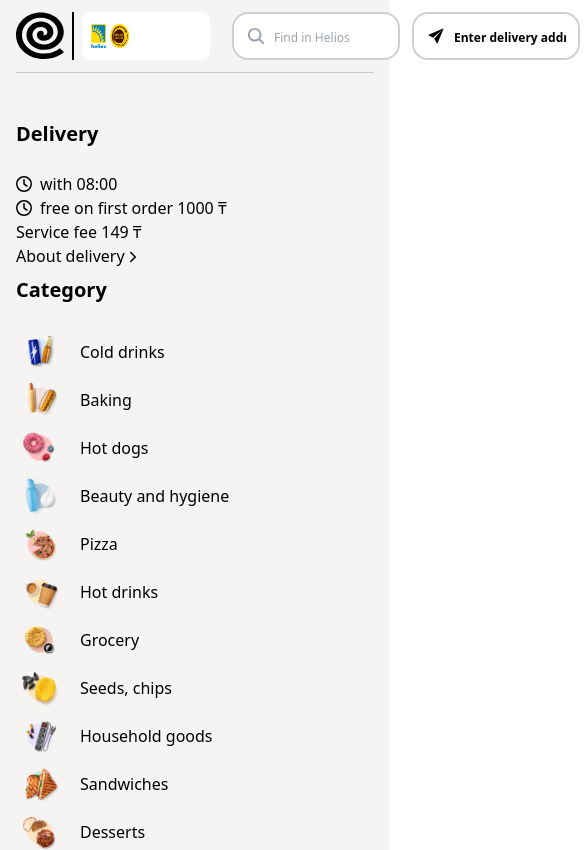
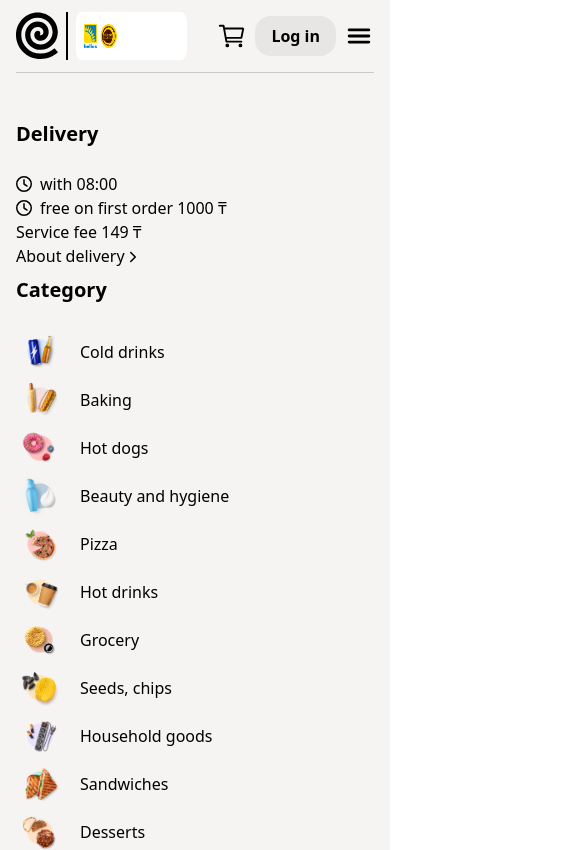
Before and after one commit to Nazmul1582/NShop, a React (Vite) app: page / in a window 390 px wide. Shown: the top 850 px of the page, 585 px wide, since content can reach past the window. Built offline with nearby package versions, Linux system fonts and the light colour scheme.

Commit message:
maded responsive the navbar for all devices

```diff
--- a/src/components/navbar/Navbar.jsx
+++ b/src/components/navbar/Navbar.jsx
@@ -1,15 +1,18 @@
 import { Link } from "react-router-dom";
 import { images } from "../../utils/images";
-import { IoSearch } from "react-icons/io5";
+import { IoMenu, IoSearch } from "react-icons/io5";
 import { IoIosSend } from "react-icons/io";
 import { IoCartOutline } from "react-icons/io5";
+import { useState } from "react";
+
 
 
 const Navbar = () => {
+  const [openDropdown, setOpenDropdown] = useState(false)
   return (
     <header className="bg-[#F5F4F2] h-20">
       <div className="container">
-        <div className="grid grid-cols-[200px_1fr_125px] lg:grid-cols-[1fr_2fr_1fr] gap-4 lg:gap-6 justify-between py-3 border-b border-[#8a878466]">
+        <div className="grid grid-cols-2 md:grid-cols-[200px_1fr_125px] lg:grid-cols-[1fr_2fr_1fr] gap-4 lg:gap-6 justify-between py-3 border-b border-[#8a878466] relative">
           <div className="flex items-center gap-2">
             <Link className="" to="/">
               <img className="w-12 h-12" src={images.logo} alt="logo" />
@@ -20,7 +23,7 @@ const Navbar = () => {
             </Link>
           </div>
 
-          <div className="flex justify-center gap-3 lg:gap-6">
+          <div className="hidden md:flex justify-center gap-3 lg:gap-6">
             <div className="flex items-center gap-2 px-3 rounded-2xl border-2 border-[#8a878466]  bg-white">
               <IoSearch className="text-xl lg:text-3xl text-gray-400" />
               <input
@@ -39,12 +42,33 @@ const Navbar = () => {
               />
             </div>
           </div>
+          {/* show only small device */}
+          <div className={`${openDropdown ? "flex" : "hidden"} flex-col justify-center gap-6 bg-white absolute top-[73px] right-0 p-6 rounded-lg`}>
+            <div className="flex items-center gap-2 px-3 rounded-2xl border-2 border-[#8a878466]  bg-white">
+              <IoSearch className="text-xl lg:text-3xl text-gray-400" />
+              <input
+                className="py-2 lg:py-3 outline-none border-none"
+                type="text"
+                placeholder="Find in Helios"
+              />
+            </div>
+
+            <div className="flex items-center gap-2 px-3 rounded-2xl border-2 border-[#8a878466]  bg-white">
+              <IoIosSend className="text-xl lg:text-3xl" />
+              <input
+                className="py-2 lg:py-3 outline-none border-none placeholder:text-black placeholder:font-semibold"
+                type="text"
+                placeholder="Enter delivery address"
+              />
+            </div>
+          </div>
 
           <div className="justify-self-end flex items-center gap-2">
           <span className="text-3xl lg:hidden"><IoCartOutline /></span>
             <button className="bg-[#E7E6E4] px-4 py-2 lg:px-6 lg:py-3 rounded-2xl font-semibold">
               Log in
             </button>
+          <span onClick={() => setOpenDropdown(!openDropdown)} className="text-3xl md:hidden"><IoMenu /></span>
           </div>
         </div>
       </div>
```
